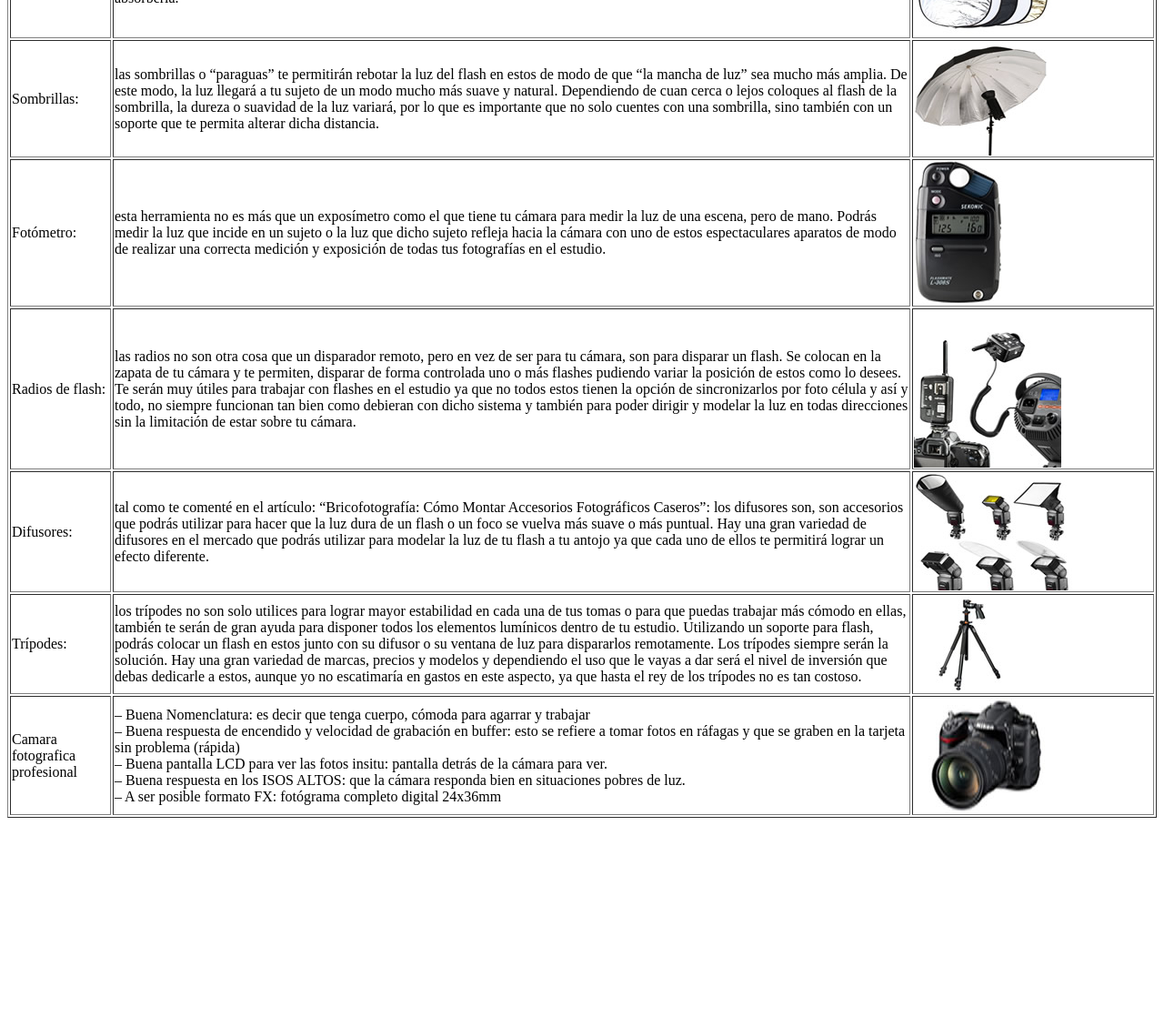
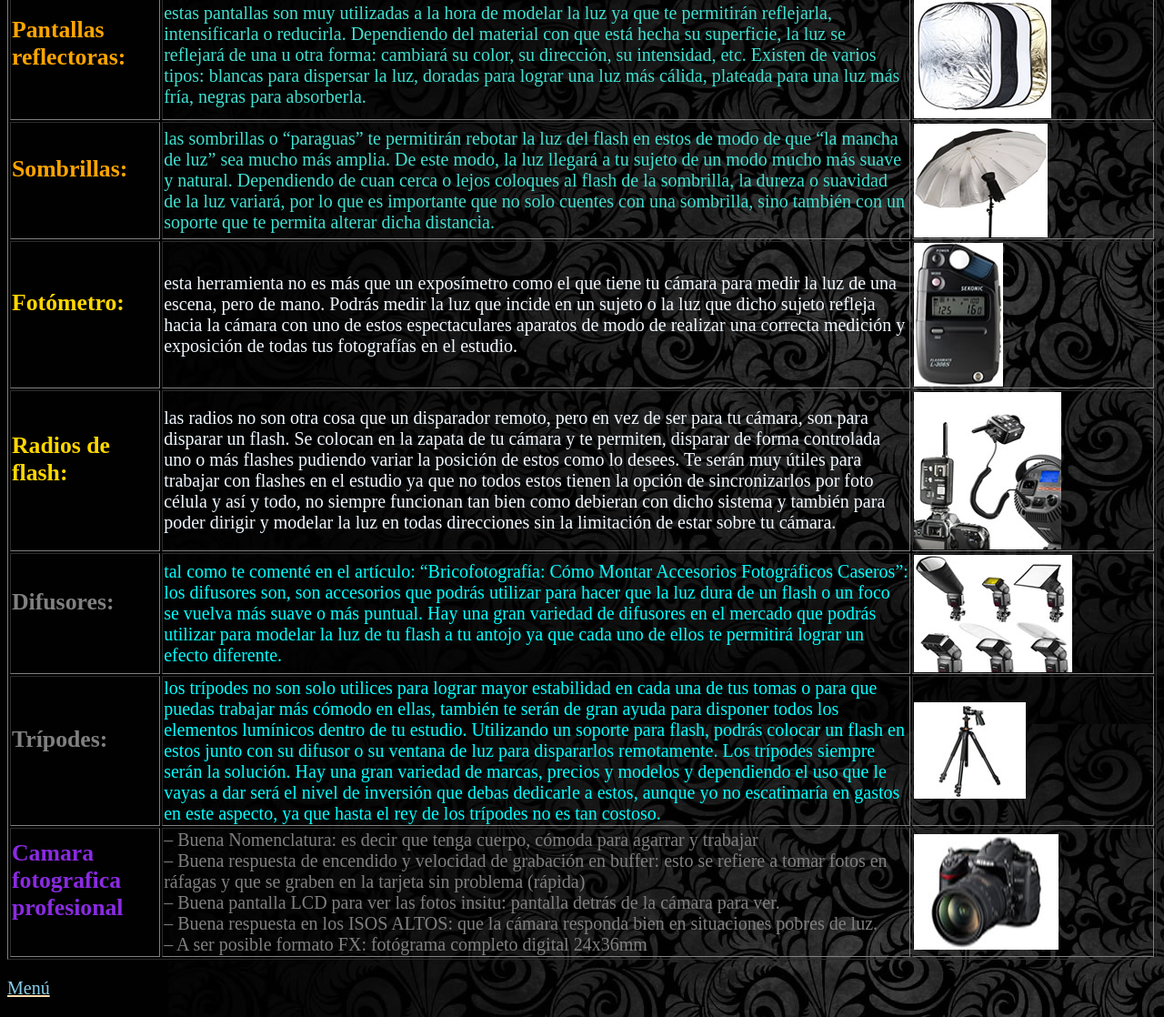
Before and after one commit to cristiangallego18/proyecto, a website: page js/Componentes.html in a window 1280 px wide. Shown: the part 804-1922 px from the top of the page at 91% size. Before the commit the page ends 1711 px from the top, so only its background shows below. Drawn offline with Linux system fonts and the light colour scheme; files whose address does not match are found by name.

Commit message:
proyecto

```diff
--- /dev/null
+++ b/css/estilos.css
@@ -0,0 +1,4 @@
+body {
+    background:#000000;
+    color: aqua;
+}
--- /dev/null
+++ b/css/estilos_compo.css
@@ -0,0 +1,76 @@
+body {
+    background:black;
+    color: white;
+
+}
+
+h1{
+    color: white;
+    font-size: 50;
+}
+
+h2{
+    color: grey;
+    font-size: 40;
+}
+
+p {
+    color:skyblue;
+    font-size: 20;
+    text-align: justify;
+}
+
+p1 {
+    color:turquoise;
+    font-size: 20;
+    text-align: justify;
+}
+
+p2 {
+    color:aliceblue;
+    font-size: 20;
+    text-align: justify;
+}
+
+p3 {
+    color:aqua;
+    font-size: 20;
+    text-align: justify;
+}
+
+p4 {
+    color:gray;
+    font-size: 20;
+    text-align: justify;
+}
+
+a{
+    color:navajowhite;
+    font-size:22;
+}
+
+a1{
+    color:orange;
+    font-size:22;
+}
+
+a2{
+    color:gold;
+    font-size:22;
+}
+
+a3{
+    color:gray;
+    font-size:22;
+}
+
+a4{
+    color:blueviolet;
+    font-size:22;
+}
+
+a5{
+    color:white;
+    font-size:25;
+    text-align: center;
+}
--- a/js/Componentes.html
+++ b/js/Componentes.html
@@ -2,7 +2,7 @@
 <html>
     <head>
         <title>Proyecto Fotografia</title>
-
+        <link rel="stylesheet" type="text/css" href="estilos_compo.css" />
         <body>
 
             <h1 align="center" >Aprender Fotografia a Blanco y Negro</h1><br>
@@ -11,87 +11,90 @@
            <div style="text-align:center;">
             <table border="1" style="margin: 0 auto;">
 	  <tr>
-		<td>PRODUCTO</td>
-		<td>DESCRIPCION</td>
-        <td>IMAGENES</td>
+		<td><a5>PRODUCTO</a5></td>
+		<td><a5>DESCRIPCION</a5></td>
+        <td><a5>IMAGENES</a5></td>
 	  </tr>
 	  <tr>
-		<td>Disparo por sincronismo</td>
-		<td>en este sistema, mediante el uso de una célula fotovoltaica interna o acoplada en la zapata
+          <td><a><h3>Disparo por sincronismo</h3></a></td>
+		<td> <p> en este sistema, mediante el uso de una célula fotovoltaica interna o acoplada en la zapata
 		de la antorcha se dispara al recibir un destello de luz emitido por otro flash o por un emisor infrarrojo.
 		Es un sistema muy cómodo y que puede sacarnos de mas de un apuro pero que presenta algunas
 		limitaciones importantes, como la necesidad de contacto visual entre la cámara y el flash o la atenuación
-		del destello con la luz del sol, lo que dificulta mucho su uso en exteriores.</td>
+                 del destello con la luz del sol, lo que dificulta mucho su uso en exteriores.</p></td>
         <td><img src="file:///C:/Users/Tec/proyecto/proyecto/Imagenes/1.jpg"></td>
 	  </tr>
         <tr>
-		<td>Disparo por infrarrojos TTL:</td>
-		<td>es un sistema de comunicación entre la cámara y el flash mediante el uso de infrarrojos. A diferencia del
+		<td><a><h3>Disparo por infrarrojos TTL:</h3></a></td>
+		<td><p>es un sistema de comunicación entre la cámara y el flash mediante el uso de infrarrojos. A diferencia del
 		disparo por sincronismo, no consiste simplemente en un disparo por reacción de una célula fotovoltaica sino que
 		permite comunicación bidireccional entre el flash y la cámara con las ventajas de eliminar el uso de cables.
 		Últimamente los fabricantes están incluyendo de serie este tipo de emisores en los cuerpos de sus cámaras
-		de gama medio-alta.</td>
+            de gama medio-alta.</p></td>
         <td><img src="file:///C:/Users/Tec/proyecto/proyecto/Imagenes/2.jpg"></td>
 	  </tr>
            <tr>
-		<td>Pantallas reflectoras:</td>
-		<td>estas pantallas son muy utilizadas a la hora de modelar la luz ya que te permitirán reflejarla, intensificarla o
+		<td><a1><h3>Pantallas reflectoras:</h3></a1></td>
+		<td><p1>estas pantallas son muy utilizadas a la hora de modelar la luz ya que te permitirán reflejarla, intensificarla o
 		reducirla. Dependiendo del material con que está hecha su superficie, la luz se reflejará de una u otra forma: cambiará
 		su color, su dirección, su intensidad, etc. Existen de varios tipos: blancas para dispersar la luz, doradas para lograr
-		una luz más cálida, plateada para una luz más fría, negras para absorberla.</td>
+            una luz más cálida, plateada para una luz más fría, negras para absorberla.</p1></td>
         <td><img src="file:///C:/Users/Tec/proyecto/proyecto/Imagenes/3.jpg"></td>
 	  </tr>
         <tr>
-		<td>Sombrillas:</td>
-		<td>las sombrillas o “paraguas” te permitirán rebotar la luz del flash en estos de modo de que “la mancha de luz” sea mucho
+		<td><a1><h3>Sombrillas:</h3></a1></td>
+		<td><p1>las sombrillas o “paraguas” te permitirán rebotar la luz del flash en estos de modo de que “la mancha de luz” sea mucho
 		más amplia. De este modo, la luz llegará a tu sujeto de un modo mucho más suave y natural. Dependiendo de cuan cerca o lejos
 		coloques al flash de la sombrilla, la dureza o suavidad de la luz variará, por lo que es importante que no solo cuentes
-		con una sombrilla, sino también con un soporte que te permita alterar dicha distancia.</td>
+            con una sombrilla, sino también con un soporte que te permita alterar dicha distancia.</p1></td>
         <td><img src="file:///C:/Users/Tec/proyecto/proyecto/Imagenes/4.jpg"></td>
 	  </tr>
 	   <tr>
-		<td>Fotómetro:</td>
-		<td>esta herramienta no es más que un exposímetro como el que tiene tu cámara para medir la luz de una escena, pero de mano.
+		<td><a2><h3>Fotómetro:</h3></a2></td>
+		<td><p2>esta herramienta no es más que un exposímetro como el que tiene tu cámara para medir la luz de una escena, pero de mano.
 		Podrás medir la luz que incide en un sujeto o la luz que dicho sujeto refleja hacia la cámara con uno de estos espectaculares
-		aparatos de modo de realizar una correcta medición y exposición de todas tus fotografías en el estudio.</td>
+            aparatos de modo de realizar una correcta medición y exposición de todas tus fotografías en el estudio.</p2></td>
         <td><img src="file:///C:/Users/Tec/proyecto/proyecto/Imagenes/5.jpg"></td>
 	  </tr>
 	   <tr>
-		<td>Radios de flash:</td>
-		<td>las radios no son otra cosa que un disparador remoto, pero en vez de ser para tu cámara, son para disparar un flash.
+		<td><a2><h3>Radios de flash:</h3></a2></td>
+		<td><p2>las radios no son otra cosa que un disparador remoto, pero en vez de ser para tu cámara, son para disparar un flash.
 		Se colocan en la zapata de tu cámara y te permiten, disparar de forma controlada uno o más flashes pudiendo variar la posición
 		de estos como lo desees. Te serán muy útiles para trabajar con flashes en el estudio ya que no todos estos tienen la opción de
 		sincronizarlos por foto célula y así y todo, no siempre funcionan tan bien como debieran con dicho sistema y también para poder
-		dirigir y modelar la luz en todas direcciones sin la limitación de estar sobre tu cámara.</td>
+		dirigir y modelar la luz en todas direcciones sin la limitación de estar sobre tu cámara.</p2></td>
         <td><img src="file:///C:/Users/Tec/proyecto/proyecto/Imagenes/6.jpg"></td>
 	  </tr>
 	   <tr>
-		<td>Difusores:</td>
-		<td>tal como te comenté en el artículo: “Bricofotografía: Cómo Montar Accesorios Fotográficos Caseros”: los difusores son, son accesorios
+		<td><a3><h3>Difusores:</h3></a3></td>
+		<td><p3>tal como te comenté en el artículo: “Bricofotografía: Cómo Montar Accesorios Fotográficos Caseros”: los difusores son, son accesorios
 		que podrás utilizar para hacer que la luz dura de un flash o un foco se vuelva más suave o más puntual. Hay una gran variedad de difusores
-		en el mercado que podrás utilizar para modelar la luz de tu flash a tu antojo ya que cada uno de ellos te permitirá lograr un efecto diferente.</td>
+            en el mercado que podrás utilizar para modelar la luz de tu flash a tu antojo ya que cada uno de ellos te permitirá lograr un efecto diferente.</p3></td>
         <td><img src="file:///C:/Users/Tec/proyecto/proyecto/Imagenes/7.jpg"></td>
 	  </tr>
 	   <tr>
-		<td>Trípodes:</td>
-		<td>los trípodes no son solo utilices para lograr mayor estabilidad en cada una de tus tomas o para que puedas trabajar más cómodo en ellas,
+		<td><a3><h3>Trípodes:</h3></a3></td>
+		<td><p3>los trípodes no son solo utilices para lograr mayor estabilidad en cada una de tus tomas o para que puedas trabajar más cómodo en ellas,
 		también te serán de gran ayuda para disponer todos los elementos lumínicos dentro de tu estudio. Utilizando un soporte para flash, podrás colocar
 		un flash en estos junto con su difusor o su ventana de luz para dispararlos remotamente. Los trípodes siempre serán la solución. Hay una gran
 		variedad de marcas, precios y modelos y dependiendo el uso que le vayas a dar será el nivel de inversión que debas dedicarle a estos, aunque yo no
-		escatimaría en gastos en este aspecto, ya que hasta el rey de los trípodes no es tan costoso.</td>
+		escatimaría en gastos en este aspecto, ya que hasta el rey de los trípodes no es tan costoso.</p3></td>
         <td><img src="file:///C:/Users/Tec/proyecto/proyecto/Imagenes/8.jpg"></td>
 	  </tr>
 	   <tr>
-		<td>Camara fotografica profesional</td>
-		<td>– Buena Nomenclatura: es decir que tenga cuerpo, cómoda para agarrar y trabajar<br>
+		<td><a4><h3>Camara fotografica profesional</h3></a4></td>
+		<td><p4>– Buena Nomenclatura: es decir que tenga cuerpo, cómoda para agarrar y trabajar<br>
 – Buena respuesta de encendido y velocidad de grabación en buffer: esto se refiere a tomar fotos en ráfagas y que se graben en la tarjeta sin problema (rápida)<br>
 – Buena pantalla LCD para ver las fotos insitu: pantalla detrás de la cámara para ver.<br>
 – Buena respuesta en los ISOS ALTOS: que la cámara responda bien en situaciones pobres de luz.<br>
-– A ser posible formato FX: fotógrama completo digital 24x36mm</td><br>
+– A ser posible formato FX: fotógrama completo digital 24x36mm</p4></td><br>
         <td><img src="file:///C:/Users/Tec/proyecto/proyecto/Imagenes/9.jpg"></td>
 	  </tr>
 
 	</table>
+
+    <td><a href="file:///C:/Users/Tec/proyecto/proyecto/js/Index.html" ><p>Menú</p></a></td>
+
             </div>
 
         </body>
--- /dev/null
+++ b/js/estilos.css
@@ -0,0 +1,29 @@
+body {
+    background:url(images/black.png);
+    background-attachment: fixed;
+    color: white;
+
+}
+h2{
+    color:white;
+    font-size: 40;
+}
+
+
+
+h1{
+    font-size: 60;
+    color:white;
+}
+
+
+
+a1{
+    font-size: 30;
+    color:white;
+}
+
+p{
+    font-size: 19;
+    color:white;
+}
--- /dev/null
+++ b/js/estilos_compo.css
@@ -0,0 +1,77 @@
+body {
+    background:url(images/black.png);
+    background-attachment: fixed;
+    color: white;
+
+}
+
+h1{
+    color: white;
+    font-size: 50;
+}
+
+h2{
+    color: grey;
+    font-size: 40;
+}
+
+p {
+    color:skyblue;
+    font-size: 20;
+    text-align: justify;
+}
+
+p1 {
+    color:turquoise;
+    font-size: 20;
+    text-align: justify;
+}
+
+p2 {
+    color:aliceblue;
+    font-size: 20;
+    text-align: justify;
+}
+
+p3 {
+    color:aqua;
+    font-size: 20;
+    text-align: justify;
+}
+
+p4 {
+    color:gray;
+    font-size: 20;
+    text-align: justify;
+}
+
+a{
+    color:navajowhite;
+    font-size:22;
+}
+
+a1{
+    color:orange;
+    font-size:22;
+}
+
+a2{
+    color:gold;
+    font-size:22;
+}
+
+a3{
+    color:gray;
+    font-size:22;
+}
+
+a4{
+    color:blueviolet;
+    font-size:22;
+}
+
+a5{
+    color:white;
+    font-size:25;
+    text-align: center;
+}
--- /dev/null
+++ b/js/estilos_formulario.css
@@ -0,0 +1,76 @@
+body {
+    background:url(images/wallpaper.png);
+    color: white;
+
+}
+
+h1{
+    color: white;
+    font-size: 50;
+}
+
+h2{
+    color: grey;
+    font-size: 40;
+}
+
+p {
+    color:skyblue;
+    font-size: 20;
+    text-align: justify;
+}
+
+p1 {
+    color:turquoise;
+    font-size: 20;
+    text-align: justify;
+}
+
+p2 {
+    color:aliceblue;
+    font-size: 20;
+    text-align: justify;
+}
+
+p3 {
+    color:aqua;
+    font-size: 20;
+    text-align: justify;
+}
+
+p4 {
+    color:gray;
+    font-size: 20;
+    text-align: justify;
+}
+
+a{
+    color:navajowhite;
+    font-size:22;
+}
+
+a1{
+    color:orange;
+    font-size:22;
+}
+
+a2{
+    color:gold;
+    font-size:22;
+}
+
+a3{
+    color:gray;
+    font-size:22;
+}
+
+a4{
+    color:blueviolet;
+    font-size:22;
+}
+
+a5{
+    color:white;
+    font-size:25;
+    text-align: center;
+}
--- /dev/null
+++ b/js/estilos_trucos.css
@@ -0,0 +1,77 @@
+body {
+    background:url(images/black.png);
+    background-attachment: fixed;
+    color: white;
+
+}
+
+h1{
+    color: white;
+    font-size: 50;
+}
+
+h2{
+    color: grey;
+    font-size: 40;
+}
+
+p {
+    color:skyblue;
+    font-size: 20;
+    text-align: justify;
+}
+
+p1 {
+    color:turquoise;
+    font-size: 20;
+    text-align: justify;
+}
+
+p2 {
+    color:aliceblue;
+    font-size: 20;
+    text-align: justify;
+}
+
+p3 {
+    color:aqua;
+    font-size: 20;
+    text-align: justify;
+}
+
+p4 {
+    color:gray;
+    font-size: 20;
+    text-align: justify;
+}
+
+a{
+    color:navajowhite;
+    font-size:22;
+}
+
+a1{
+    color:orange;
+    font-size:22;
+}
+
+a2{
+    color:gold;
+    font-size:22;
+}
+
+a3{
+    color:gray;
+    font-size:22;
+}
+
+a4{
+    color:blueviolet;
+    font-size:22;
+}
+
+a5{
+    color:white;
+    font-size:25;
+    text-align: center;
+}
```
Also changed, not shown: js/Cursos.html (+42 -9 lines), js/Cursos1.html (added, +28 -0 lines), js/Formulario.html (+14 -8 lines), js/Index.html (+18 -21 lines), js/trucos.html (+2 -1 lines), Imagenes/black.png (added), Imagenes/wallpaper.png (added), css/css.txt (deleted), js/images/aprende.jpg (added), js/images/black.png (added), js/images/index.jpg (added), js/images/wallpaper.png (added).
